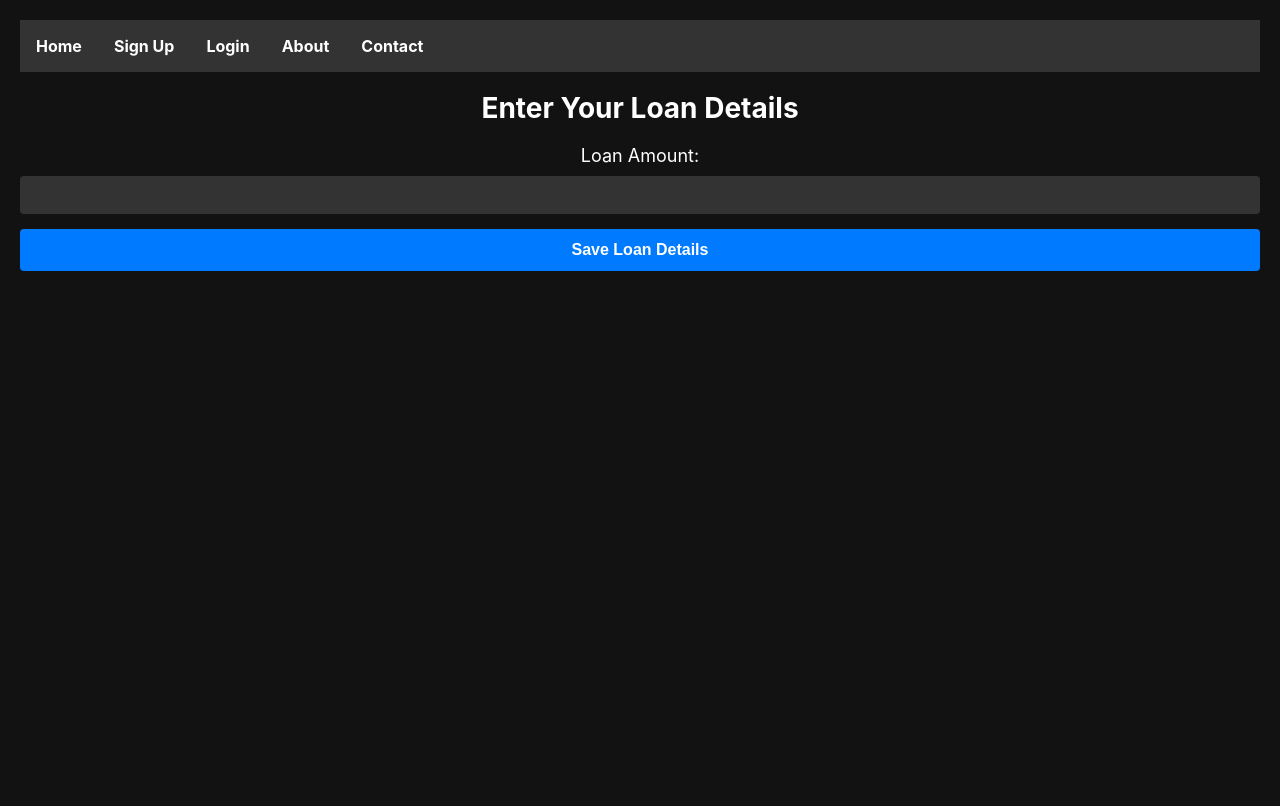
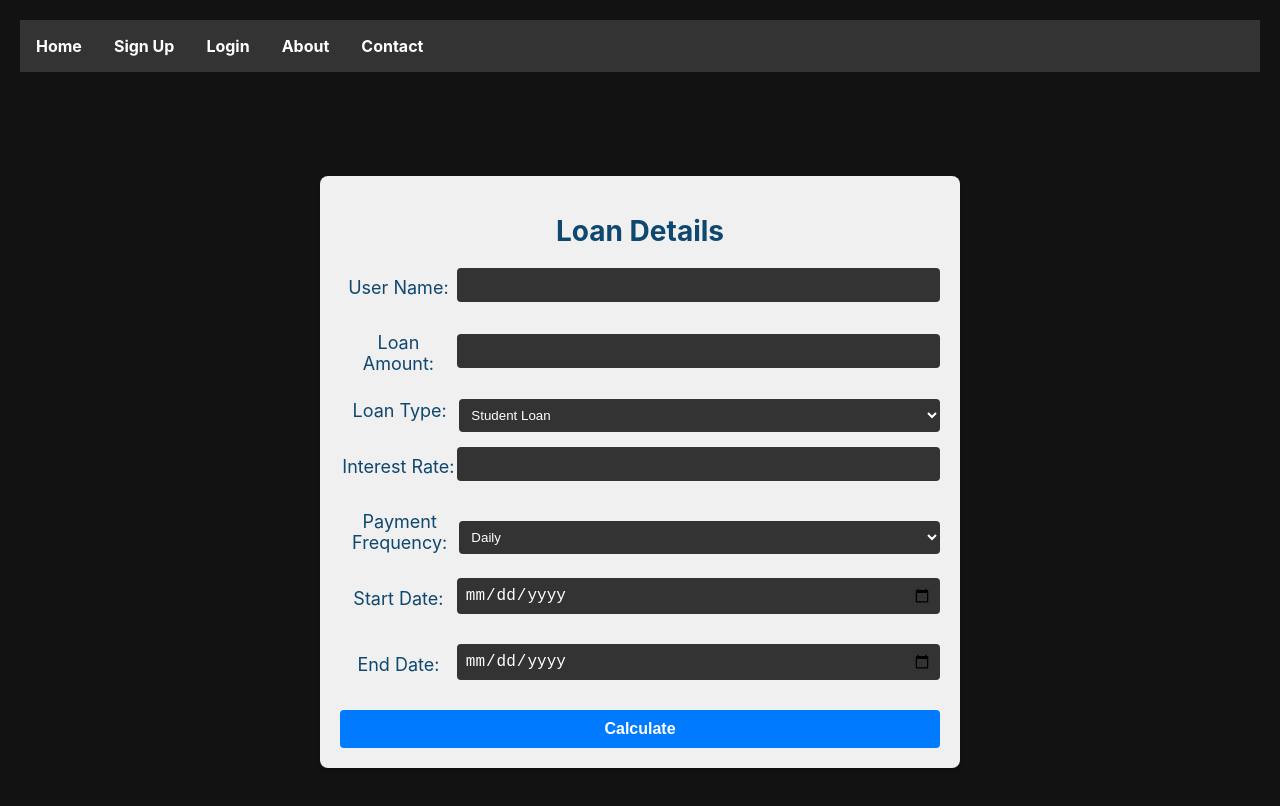
Before and after one commit to ftnoddy/LoanReminder, a React (Create React App) app: page /loan-details in a window 1280 px wide. Shown: the top 806 px of the page. Built offline with nearby package versions, Linux system fonts and the light colour scheme.

Commit message:
Maximum change and style into  LoanDetailesPage

```diff
--- a/src/App.css
+++ b/src/App.css
@@ -306,3 +306,76 @@ a {
     transform: translateY(-10px);
   }
 }
+
+/* LoanDetailsPage.css */
+.loan-details-container {
+  display: flex;
+  flex-direction: column;
+  align-items: center;
+  justify-content: center;
+  width: 100%;
+  height: 100vh;
+  background-color: #121212;
+  padding: 20px; /* Add padding to the container */
+  box-sizing: border-box;
+}
+
+.colorful-box {
+  background-color: #f0f0f0;
+  padding: 20px;
+  border-radius: 8px;
+  box-shadow: 0 2px 4px rgba(0, 0, 0, 0.2);
+  margin: auto;
+  max-width: 600px;
+  width: 100%;
+  text-align: center;
+}
+
+.loan-details-container h1 {
+  font-size: 28px;
+  margin-bottom: 20px;
+  color: #0e476f;
+}
+
+.input-container {
+  display: flex;
+  align-items: center;
+  margin-bottom: 15px;
+}
+
+.input-container label {
+  width: 150px;
+  color: #0e476f;
+}
+
+.input {
+  padding: 8px;
+  border: none;
+  border-radius: 4px;
+  background-color: #333;
+  color: #fff;
+  width: 100%;
+}
+
+.calculate-button {
+  padding: 10px 20px;
+  background-color: #007bff;
+  border: none;
+  border-radius: 4px;
+  color: #fff;
+  font-weight: bold;
+  cursor: pointer;
+  transition: background-color 0.3s;
+}
+
+.calculate-button:hover {
+  background-color: #0056b3;
+}
+
+.repayment-amount {
+  margin-top: 20px;
+  color: #fff;
+  font-size: 18px;
+}
+
+/* Add any additional styles you want */
--- a/src/Components/LoanDetailsPage.js
+++ b/src/Components/LoanDetailsPage.js
@@ -1,31 +1,141 @@
 import React, { useState } from "react";
 
 const LoanDetailsPage = () => {
+  const [userName, setUserName] = useState("");
   const [loanAmount, setLoanAmount] = useState("");
-  const [interestRate, setInterestRate] = useState("");
-  // Add more state variables for other loan details
+  const [loanType, setLoanType] = useState("student");
+  const [interestRate, setInterestRate] = useState("4%");
+  const [paymentFrequency, setPaymentFrequency] = useState("daily");
+  const [repaymentAmount, setRepaymentAmount] = useState(null);
+  const [startDate, setStartDate] = useState("");
+  const [endDate, setEndDate] = useState("");
 
-  // Handle form submission
-  const handleSubmit = (e) => {
-    e.preventDefault();
-    // Handle saving the loan details here
+  const handleLoanAmountChange = (event) => {
+    setLoanAmount(event.target.value);
+  };
+
+  const handleLoanTypeChange = (event) => {
+    setLoanType(event.target.value);
+  };
+
+  const handleInterestRateChange = (event) => {
+    setInterestRate(event.target.value);
+  };
+
+  const handlePaymentFrequencyChange = (event) => {
+    setPaymentFrequency(event.target.value);
+  };
+
+  const handleStartDateChange = (event) => {
+    setStartDate(event.target.value);
+  };
+
+  const handleEndDateChange = (event) => {
+    setEndDate(event.target.value);
+  };
+
+  const calculateRepaymentAmount = () => {
+    const calculatedAmount = loanAmount * 1.04; // Adding 4% interest
+    setRepaymentAmount(calculatedAmount.toFixed(2)); // Fixed to 2 decimal places
+  };
+
+  const handleSubmit = (event) => {
+    event.preventDefault();
+    calculateRepaymentAmount();
   };
 
   return (
-    <div className="loan-details-page">
-      <h1>Enter Your Loan Details</h1>
+    <div className="loan-details-container">
+    <div className="colorful-box">
+      <h1>Loan Details</h1>
       <form onSubmit={handleSubmit}>
-        <label>Loan Amount:</label>
-        <input
-          type="number"
-          value={loanAmount}
-          onChange={(e) => setLoanAmount(e.target.value)}
-        />
-        {/* Add more input fields for other loan details */}
-        <button type="submit">Save Loan Details</button>
+        <div className="input-container">
+          <label htmlFor="userName">User Name:</label>
+          <input
+            className="input"
+            type="text"
+            value={userName}
+            onChange={(event) => setUserName(event.target.value)}
+            required
+          />
+        </div>
+        <div className="input-container">
+          <label htmlFor="loanAmount">Loan Amount:</label>
+          <input
+            className="input"
+            type="number"
+            value={loanAmount}
+            onChange={handleLoanAmountChange}
+            required
+          />
+        </div>
+        <div className="input-container">
+          <label htmlFor="loanType">Loan Type:</label>
+          <select
+            className="input"
+            value={loanType}
+            onChange={handleLoanTypeChange}
+          >
+            <option value="student">Student Loan</option>
+            <option value="business">Business Loan</option>
+            <option value="home">Home Loan</option>
+          </select>
+        </div>
+        <div className="input-container">
+          <label htmlFor="interestRate">Interest Rate:</label>
+          <input
+            className="input"
+            type="number"
+            value={interestRate}
+            onChange={handleInterestRateChange}
+            required
+          />
+        </div>
+        <div className="input-container">
+          <label htmlFor="paymentFrequency">Payment Frequency:</label>
+          <select
+            className="input"
+            value={paymentFrequency}
+            onChange={handlePaymentFrequencyChange}
+          >
+            <option value="daily">Daily</option>
+            <option value="weekly">Weekly</option>
+            <option value="monthly">Monthly</option>
+          </select>
+        </div>
+        <div className="input-container">
+          <label htmlFor="startDate">Start Date:</label>
+          <input
+            className="input"
+            type="date"
+            value={startDate}
+            onChange={handleStartDateChange}
+            required
+          />
+        </div>
+        <div className="input-container">
+          <label htmlFor="endDate">End Date:</label>
+          <input
+            className="input"
+            type="date"
+            value={endDate}
+            onChange={handleEndDateChange}
+            required
+          />
+        </div>
+        <button type="submit" className="calculate-button">
+          Calculate
+        </button>
       </form>
+      {repaymentAmount !== null && (
+        <div className="repayment-amount">
+          <p>Calculated Repayment Amount: ${repaymentAmount}</p>
+        </div>
+      )}
+    </div>
     </div>
   );
 };
 
+
 export default LoanDetailsPage;
```
